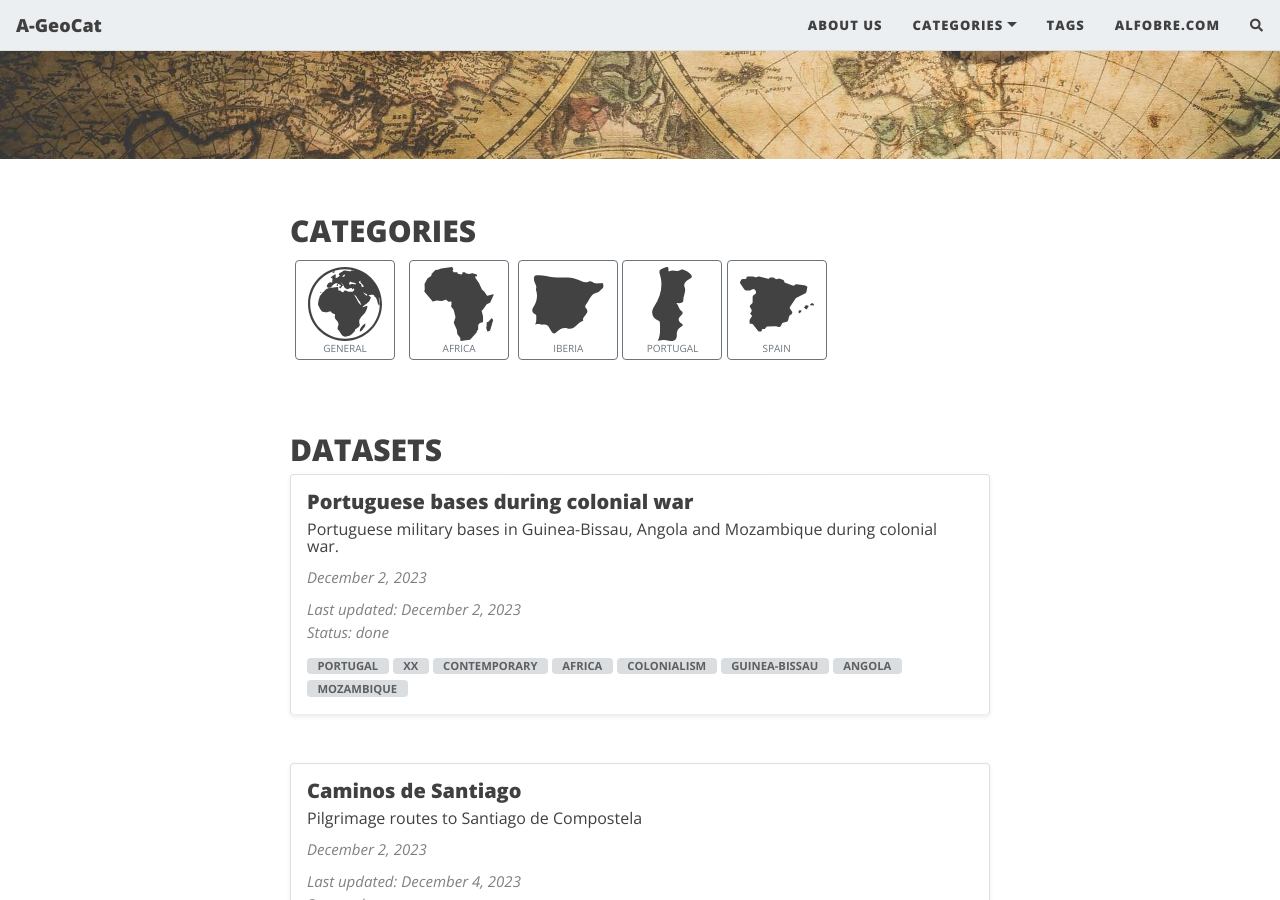
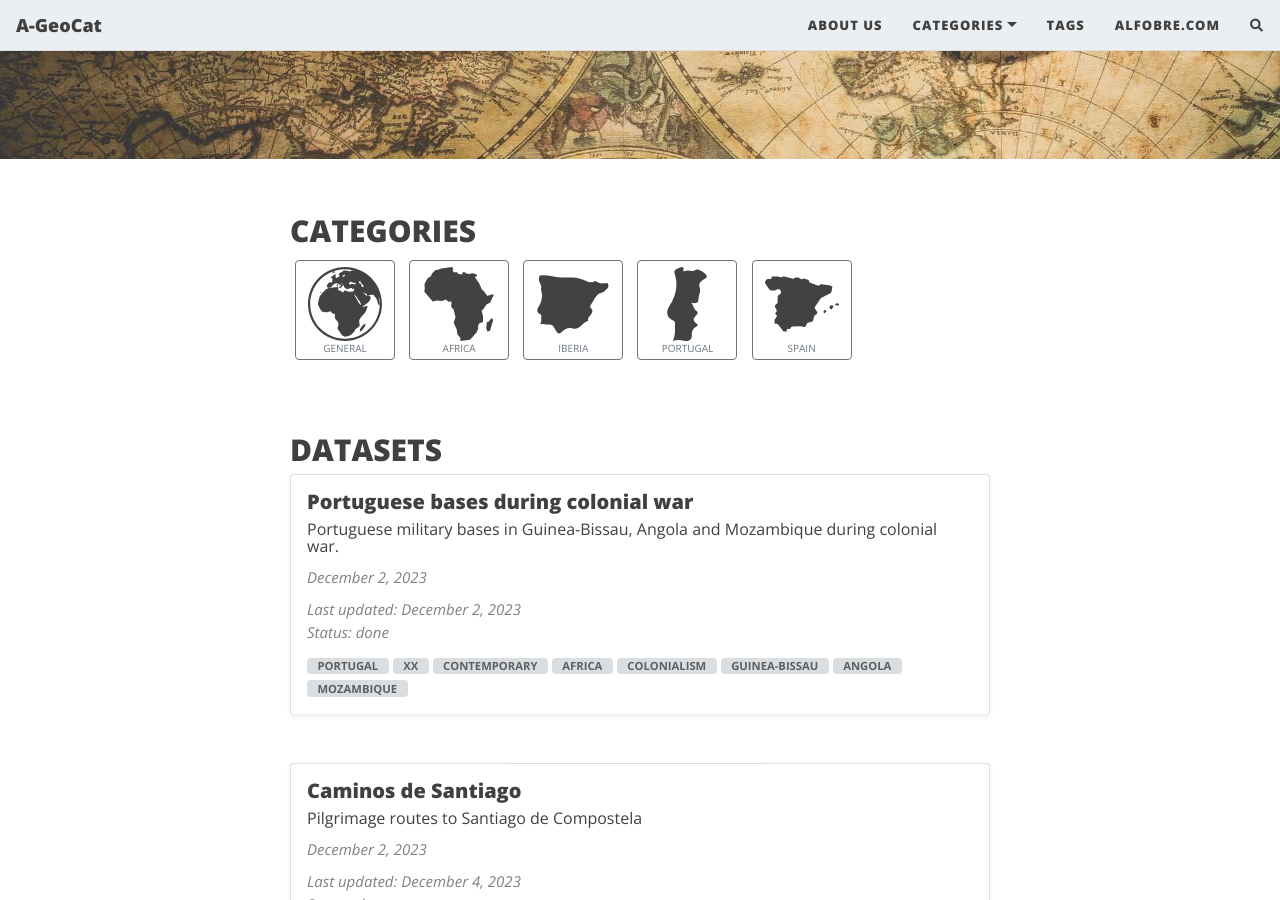
Before and after one commit to projetoalfobre/a-geocat, a Jekyll site: the page built from index.html, in a window 1280 px wide and 900 px high, scrolled down 386 px. Built offline with Jekyll 4.4.1, drawn with Linux system fonts in a browser that asks for light colours; nearby versions of some CDN libraries; the list of posts is cut into pages by our own code; comment, search, counter and statistics services are not loaded.

Commit message:
Update home_cat.html

```diff
--- a/_includes/home_cat.html
+++ b/_includes/home_cat.html
@@ -12,13 +12,13 @@
             <a href="{{ "/africa" | relative_url }}" class="btn tag-btn btn-sq btn-outline-secondary"><img class="filter-svg" src="{{ "/assets/img/africa.svg" | relative_url }}"><br/>
                 AFRICA
 	    </a>
-            <a href="{{ "/iberia" | relative_url }}" class="btn btn-sq btn-outline-secondary"><img class="filter-svg" src="{{ "/assets/img/iberia.svg" | relative_url }}"><br/>
+            <a href="{{ "/iberia" | relative_url }}" class="btn tag-btn btn-sq btn-outline-secondary"><img class="filter-svg" src="{{ "/assets/img/iberia.svg" | relative_url }}"><br/>
                 IBERIA
 	    </a>
-            <a href="{{ "/portugal" | relative_url }}" class="btn btn-sq btn-outline-secondary"><img class="filter-svg" src="{{ "/assets/img/portugal.svg" | relative_url }}"><br/>
+            <a href="{{ "/portugal" | relative_url }}" class="btn tag-btn btn-sq btn-outline-secondary"><img class="filter-svg" src="{{ "/assets/img/portugal.svg" | relative_url }}"><br/>
                 PORTUGAL
 	    </a>
-            <a href="{{ "/spain" | relative_url }}" class="btn btn-sq btn-outline-secondary"><img class="filter-svg" src="{{ "/assets/img/spain.svg" | relative_url }}"><br/>
+            <a href="{{ "/spain" | relative_url }}" class="btn tag-btn btn-sq btn-outline-secondary"><img class="filter-svg" src="{{ "/assets/img/spain.svg" | relative_url }}"><br/>
                 SPAIN
 	    </a>
         </div>
```
